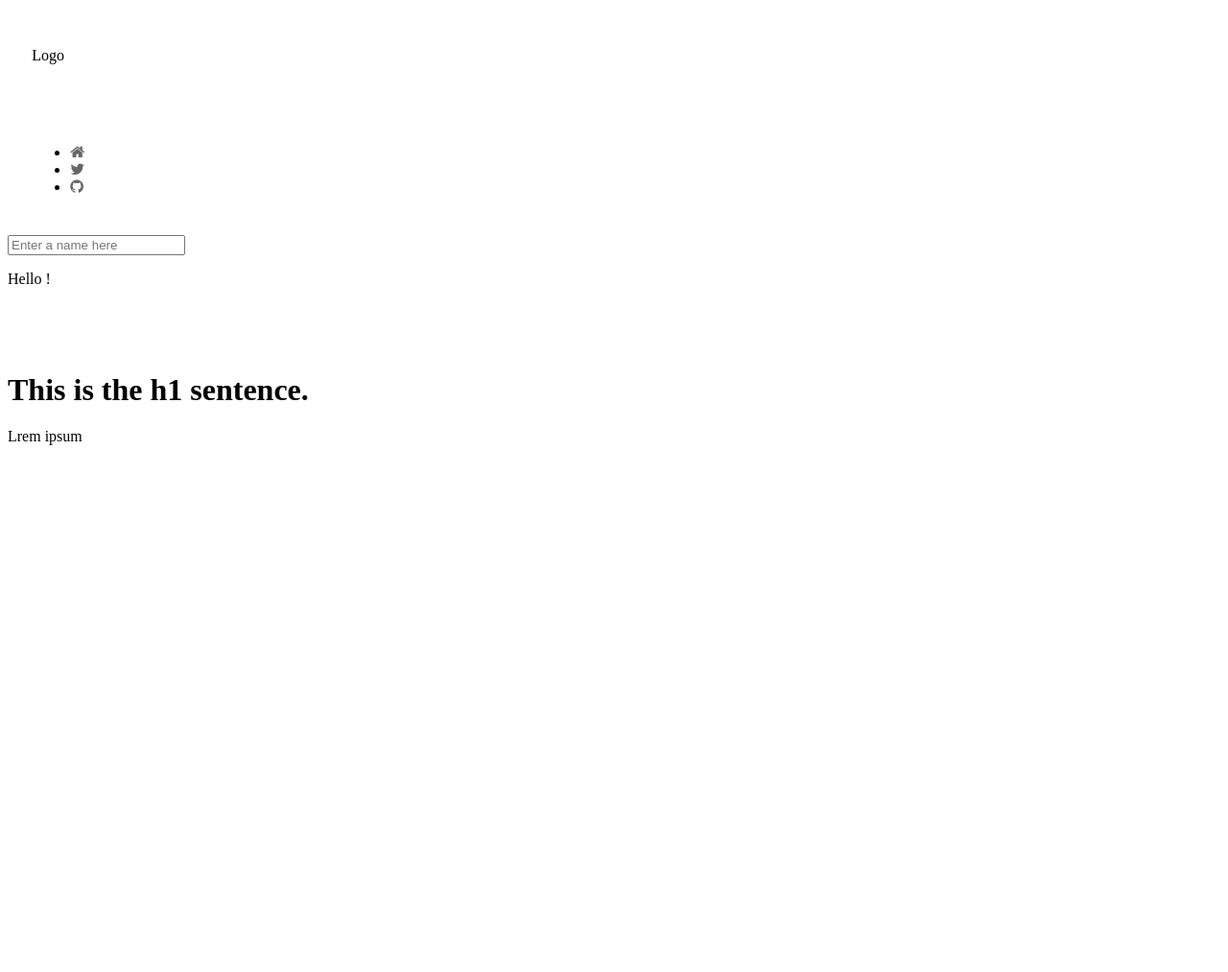
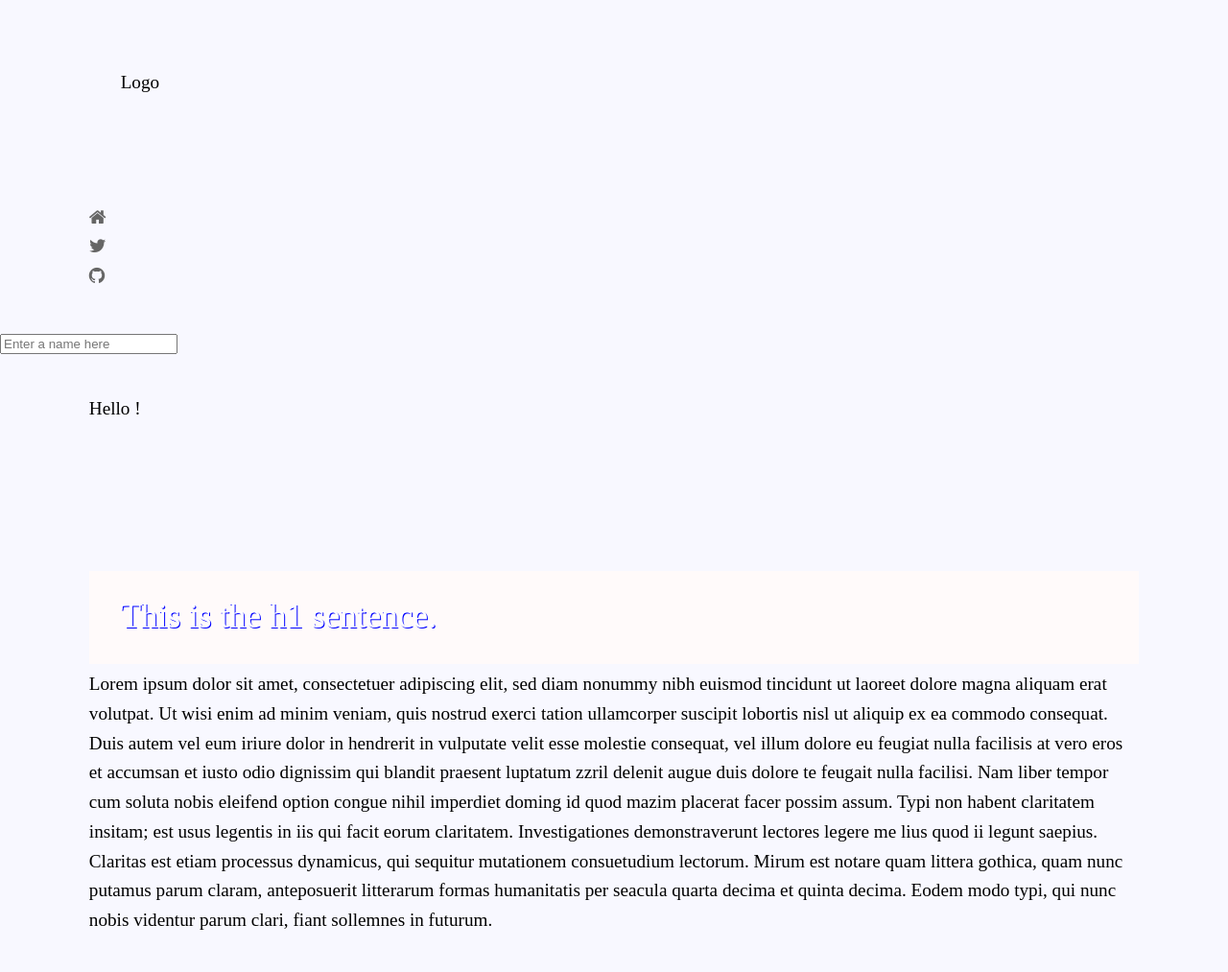
Before and after one commit to chibicode/jayhori.github.io, a website: page index.html in a window 1280 px wide. Shown: the whole page at 96% size. Before the commit the page ends 800 px from the top, so only its background shows below. Drawn offline with nearby package versions, Linux system fonts and the light colour scheme; files that its build step writes are made by us from their sources.

Commit message:
added a variable partial

```diff
--- /dev/null
+++ b/_/components/sass/_base.scss
@@ -0,0 +1,42 @@
+body {
+  background-color: $ghostwhite;
+  font-size: 1.2rem;
+  line-height: 160%;
+}
+
+#{headings()} {
+
+  font-weight: normal;
+
+  @include text-shadow(blue 1px 1px);
+}
+
+h1 {
+  font-size: 2.2rem;
+  color: lighten($linen, 25);
+  margin-bottom: .4rem;
+  background-color: $snow;
+
+}
+
+.page {
+  // page acts as a container for our grid.
+  @include container;
+
+  // header and footer are full-width by default.
+  header, footer { clear: both; }
+
+  // nav spans 3 columns of total 12.
+  nav { @include span-columns(3,12); }
+
+  .content {
+    // content spans the final (omega) 9 columns of 12.
+    @include span-columns(9 omega,12);
+
+    // main content spans 6 of those 9 columns.
+    .main { @include span-columns(6,9); }
+
+    // secondary content spans the final 3 (omega) of 9 columns.
+    .secondary { @include span-columns(3 omega,9); }
+  }
+}
--- /dev/null
+++ b/_/components/sass/_layout.scss
@@ -0,0 +1,41 @@
+//Susy setup -------------------------------------
+$total-colums : 12;
+$column-width : 4em;
+$gutter-width : 1em;
+$grid-padding : $gutter-width;
+
+@include border-box-sizing;
+
+$small : 30em;
+$medium : 47em;
+$large : 75em;
+
+//Content -----------------------------------------
+
+.layout {
+	@include container;
+	padding: 3%;
+
+	.primary {
+		margin-top: .2em;
+		@include at-breakpoint($small) {
+			@include span-columns(8,12);
+			#test {
+				@include border-radius(20px);
+				color: paleyellow;
+				margin-bottom: 10px;
+				margin-top: 10px;
+				background: green;
+				h1 {
+					color: darken(cyan, 15%);
+					border: none;
+					text-shadow: none;
+					margin-bottom: 20px;
+				}
+				a {
+					color: darkblue;
+				}
+			}
+		}
+	}
+}
--- /dev/null
+++ b/_/components/sass/_variables.scss
@@ -0,0 +1,3 @@
+$linen : #FAF0E6;
+$snow : #FFFAFA;
+$ghostwhite : #F8F8FF;
--- a/_/components/sass/styles.scss
+++ b/_/components/sass/styles.scss
@@ -1,15 +1,15 @@
 @import "compass";
+@import "compass/reset";
+@import "susy";
+
+@import "variables";
+@import "layout";
+@import "base";
+
+
 @import url('http://netdna.bootstrapcdn.com/font-awesome/4.0.3/css/font-awesome.css');
 
-.layout {
-	padding: 2%;
-}
-
-
-
 $base-color: lighten(black, 40%);
-
-
 
 a {
 	color: $base-color;
--- a/index.html
+++ b/index.html
@@ -11,7 +11,7 @@
 	<header>
 		<div class="hero">
 			<section class="layout">
-				<div><p>Logo</p>
+				<div class="layout" ><p>Logo</p>
 				</div> <!-- branding -->
 			</section> <!-- layout -->
 		</div> <!-- hero -->
@@ -38,7 +38,7 @@
 		</div> <!-- navigation -->
 	</header><!-- header -->
 	<input type="text" ng-model="name" placeholder="Enter a name here">
-	<p>Hello {{name}}!</p>
+	<p class="layout">Hello {{name}}!</p>
 	<footer>
 		<section class="layout">
 			<div class="socialmediaicons">
@@ -47,9 +47,10 @@
 			</div>
 		</section>
 	</footer>
-
-	<h1>This is the h1 sentence.</h1>
-	<p>Lrem ipsum</p>
+	<div class="primary layout" id="test">
+	<h1 class="layout">This is the h1 sentence.</h1>
+	<p >Lorem ipsum dolor sit amet, consectetuer adipiscing elit, sed diam nonummy nibh euismod tincidunt ut laoreet dolore magna aliquam erat volutpat. Ut wisi enim ad minim veniam, quis nostrud exerci tation ullamcorper suscipit lobortis nisl ut aliquip ex ea commodo consequat. Duis autem vel eum iriure dolor in hendrerit in vulputate velit esse molestie consequat, vel illum dolore eu feugiat nulla facilisis at vero eros et accumsan et iusto odio dignissim qui blandit praesent luptatum zzril delenit augue duis dolore te feugait nulla facilisi. Nam liber tempor cum soluta nobis eleifend option congue nihil imperdiet doming id quod mazim placerat facer possim assum. Typi non habent claritatem insitam; est usus legentis in iis qui facit eorum claritatem. Investigationes demonstraverunt lectores legere me lius quod ii legunt saepius. Claritas est etiam processus dynamicus, qui sequitur mutationem consuetudium lectorum. Mirum est notare quam littera gothica, quam nunc putamus parum claram, anteposuerit litterarum formas humanitatis per seacula quarta decima et quinta decima. Eodem modo typi, qui nunc nobis videntur parum clari, fiant sollemnes in futurum.</p>
+	</div>
 	<script src="_/js/script.js"></script>
 	<script src="http://localhost:35729/livereload.js"></script>
 </body>
```
Also changed, not shown: _/css/styles.css.
